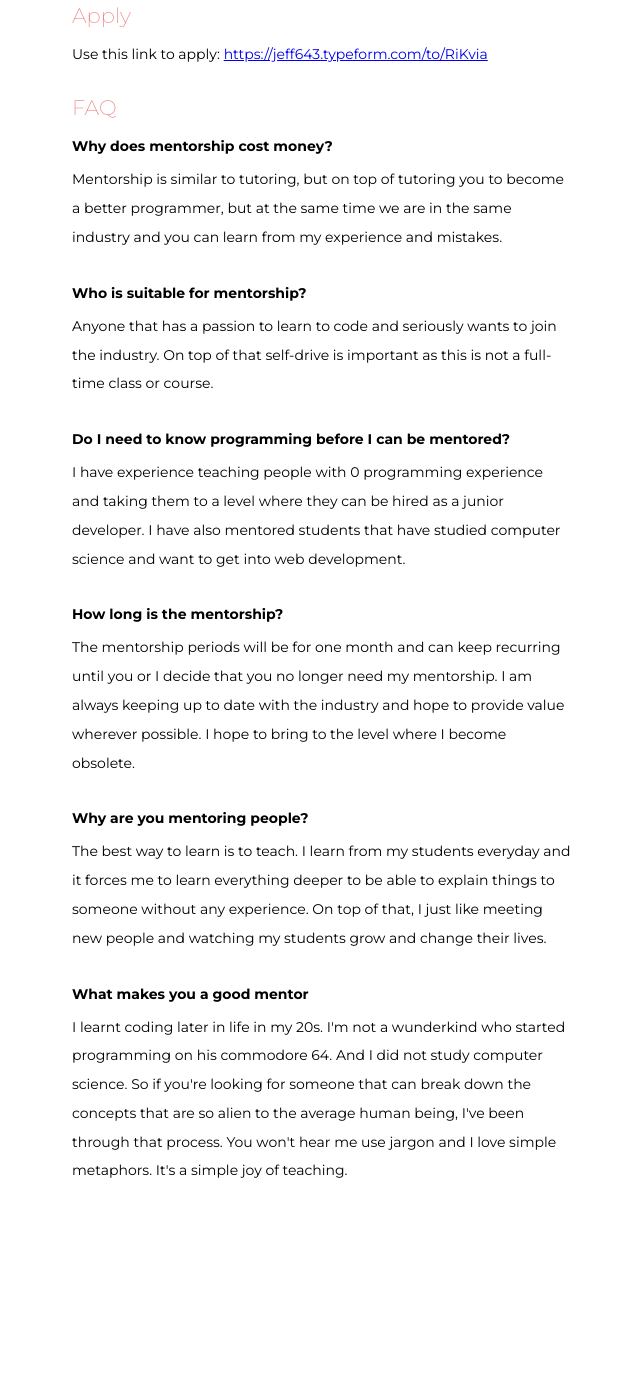
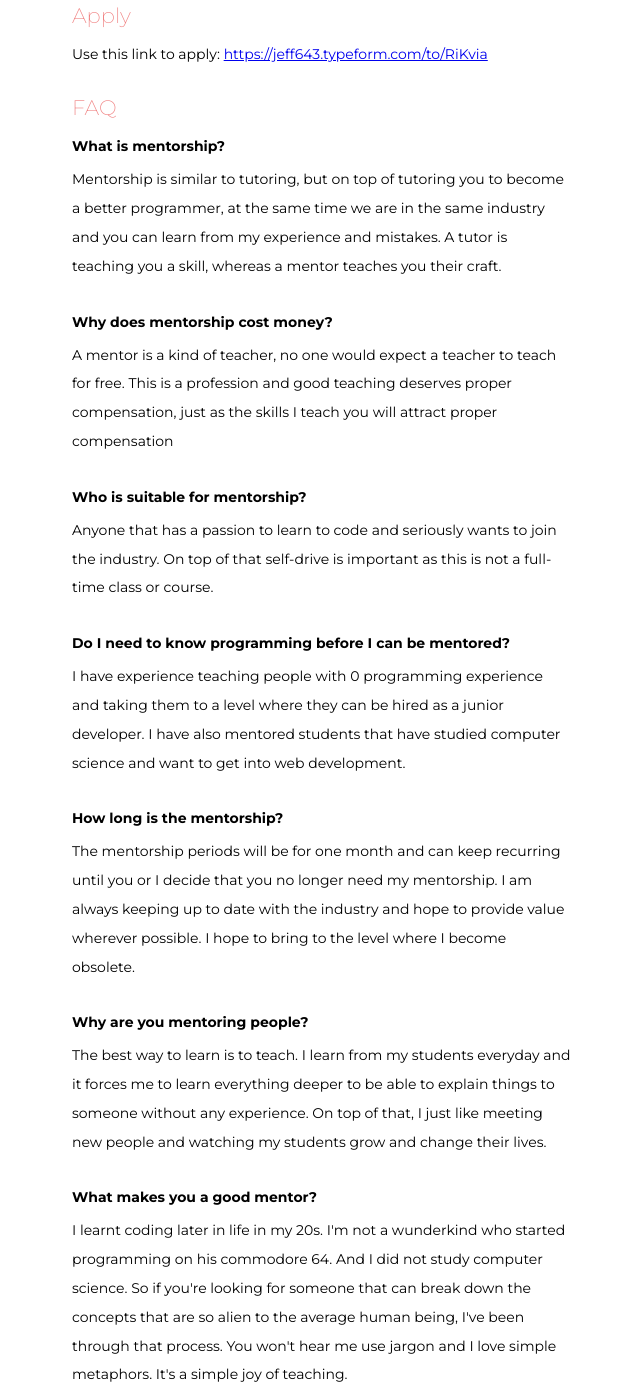
Before and after one commit to jefflau/frontend-mentorship, a website: page index.html in a window 1280 px wide. Shown: the part 1576-2968 px from the top of the page, without its empty margins (318-958 px from the left). Before the commit the page ends 2813 px from the top, so only its background shows below. Drawn offline with Linux system fonts and the light colour scheme.

Commit message:
Added question to FAQ

```diff
--- a/index.html
+++ b/index.html
@@ -50,8 +50,10 @@
     <h2>FAQ</h2>
 
     <dl>
+      <dt>What is mentorship?</dt>
+      <dd>Mentorship is similar to tutoring, but on top of tutoring you to become a better programmer, at the same time we are in the same industry and you can learn from my experience and mistakes. A tutor is teaching you a skill, whereas a mentor teaches you their craft.</dd>
       <dt>Why does mentorship cost money?</dt>
-      <dd>Mentorship is similar to tutoring, but on top of tutoring you to become a better programmer, but at the same time we are in the same industry and you can learn from my experience and mistakes.</dd>
+      <dd>A mentor is a kind of teacher, no one would expect a teacher to teach for free. This is a profession and good teaching deserves proper compensation, just as the skills I teach you will attract proper compensation</dd>
       <dt>Who is suitable for mentorship?</dt>
       <dd>Anyone that has a passion to learn to code and seriously wants to join the industry. On top of that self-drive is important as this is not a full-time class or course.</dd>
       <dt>Do I need to know programming before I can be mentored?</dt>
@@ -60,7 +62,7 @@
       <dd>The mentorship periods will be for one month and can keep recurring until you or I decide that you no longer need my mentorship. I am always keeping up to date with the industry and hope to provide value wherever possible. I hope to bring to the level where I become obsolete.</dd>
       <dt>Why are you mentoring people?</dt>
       <dd>The best way to learn is to teach. I learn from my students everyday and it forces me to learn everything deeper to be able to explain things to someone without any experience. On top of that, I just like meeting new people and watching my students grow and change their lives.</dd>
-      <dt>What makes you a good mentor</dt>
+      <dt>What makes you a good mentor?</dt>
       <dd>I learnt coding later in life in my 20s. I'm not a wunderkind who started programming on his commodore 64. And I did not study computer science. So if you're looking for someone that can break down the concepts that are so alien to the average human being, I've been through that process. You won't hear me use jargon and I love simple metaphors. It's a simple joy of teaching.</dd>
     </dl>
   </main>
```
